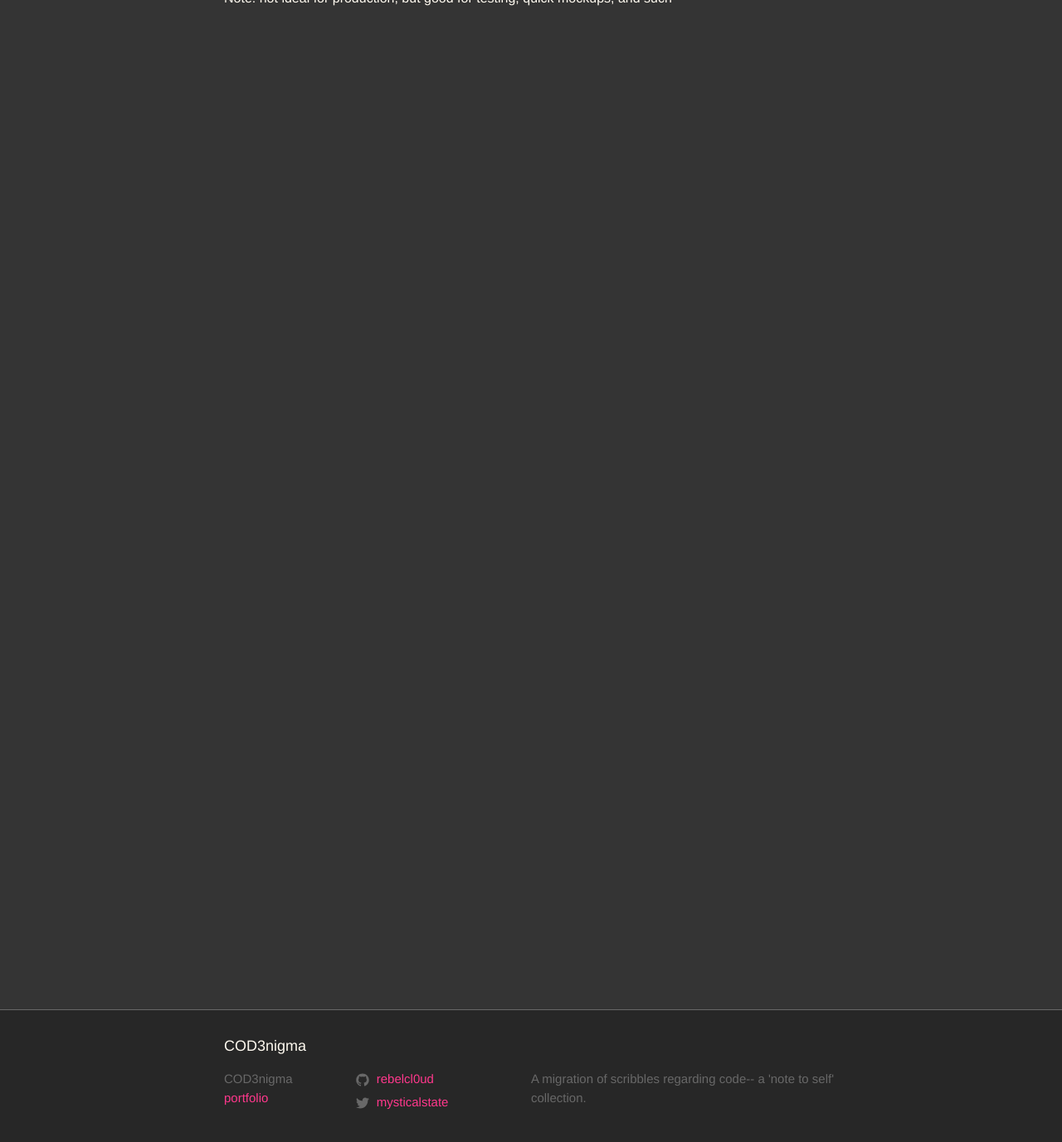
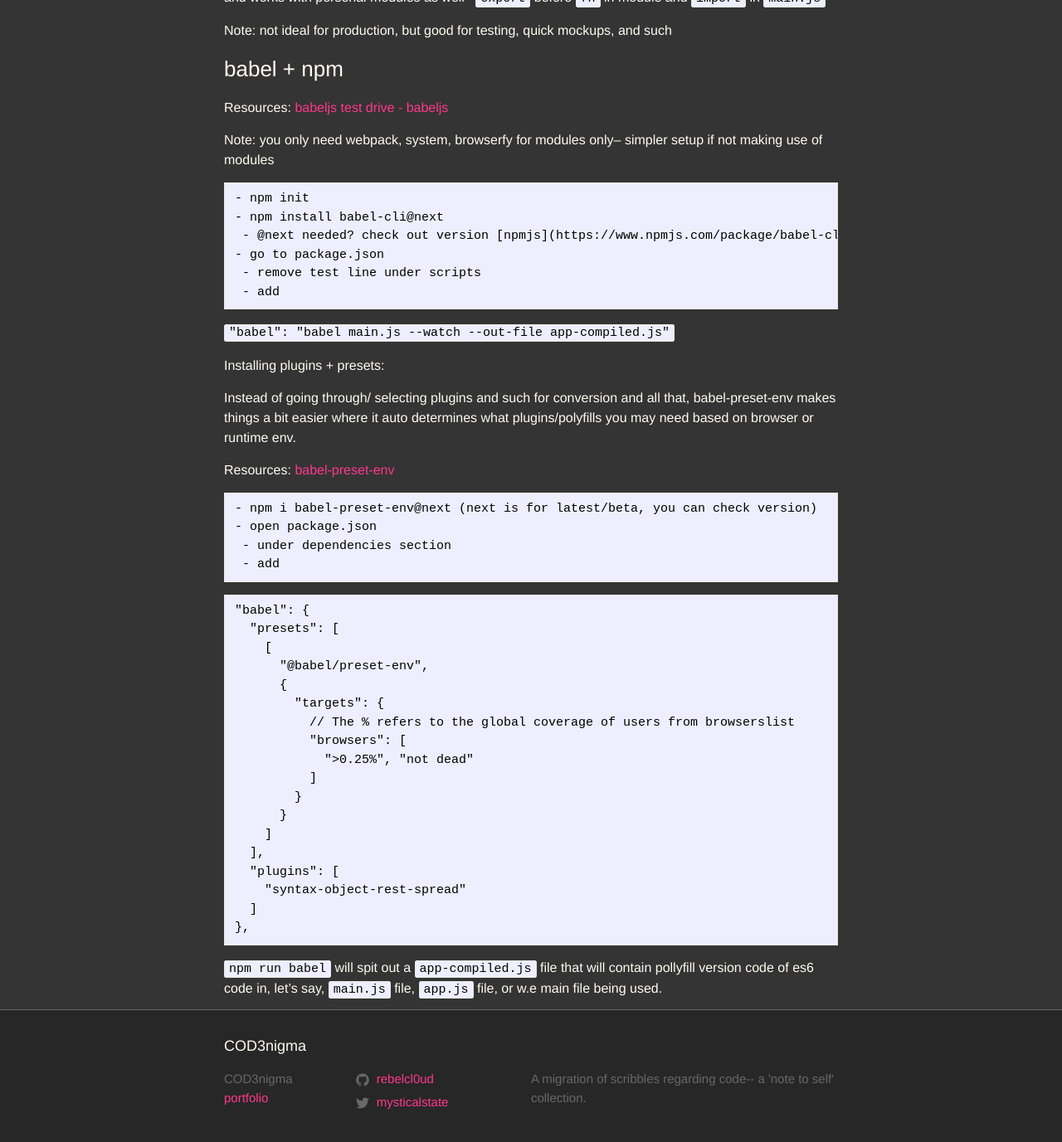
Before and after one commit to rebelcl0ud/blog, a Jekyll site: the page built from _posts/2018-04-30-[39]-es6-status-tooling.markdown, in a window 1280 px wide and 1400 px high, scrolled down 1178 px. Shown: the top 1377 px of the window at 83% size. Built offline with Jekyll 4.4.1, drawn with Linux system fonts in a browser that asks for light colours; some of the changed text lies outside the part shown.

Commit message:
edit on code snippet structure and added babel section, presets/plugins

````diff
--- a/_posts/2018-04-30-[39]-es6-status-tooling.markdown
+++ b/_posts/2018-04-30-[39]-es6-status-tooling.markdown
@@ -4,6 +4,10 @@ title: ES6 Status - Tooling
 date: 2018-04-30
 categories: javascript
 ---
+
+Resources:
+	[systemjs](https://github.com/systemjs/systemjs)
+	[browser-sync](https://www.browsersync.io/docs/)
 
 webpack not only way to bundle up js/ es6 modules-- browserfy, rollup, systemjs
 
@@ -17,8 +21,8 @@ BrowserSync Sidebar:
 	- npm init
 	- npm install browser-sync --save-dev
 	- go to package.json
-		- delete test line under scripts
-		- add "server": "browser-sync start --directory --server --files '*.js, *.html, *.css' "
+	 - delete test line under scripts
+	 - add "server": "browser-sync start --directory --server --files '*.js, *.html, *.css' "
 
 If all went well, `browser-sync` should have popped up under `devDependencies` in `package.json`
 
@@ -30,8 +34,8 @@ After you got a server and have systemjs loaded through a script tag, in the bod
 
 ```
 <script>
-	System.config({ transpiler: 'babel' });
-	System.import('./main.js');
+  System.config({ transpiler: 'babel' });
+  System.import('./main.js');
 </script>
 ```
 
@@ -50,3 +54,62 @@ should show up in console as `boom-this-works`
 and works with personal modules as well-- `export` before `fn` in module and `import` in `main.js`
 
 Note: not ideal for production, but good for testing, quick mockups, and such
+
+### babel + npm
+
+Resources:
+	[babeljs](https://babeljs.io/)
+	[test drive - babeljs](https://babeljs.io/repl/)
+
+Note: you only need webpack, system, browserfy for modules only-- simpler setup if not making use of modules
+
+	- npm init
+	- npm install babel-cli@next
+	 - @next needed? check out version [npmjs](https://www.npmjs.com/package/babel-cli)
+	- go to package.json
+	 - remove test line under scripts
+	 - add
+
+`"babel": "babel main.js --watch --out-file app-compiled.js"`
+
+Installing plugins + presets:
+
+Instead of going through/ selecting plugins and such for conversion and all that, babel-preset-env makes things a bit easier where it auto determines what plugins/polyfills you may need based on browser or runtime env.
+
+Resources:
+	[babel-preset-env](https://github.com/babel/babel/tree/master/packages/babel-preset-env)
+
+	- npm i babel-preset-env@next (next is for latest/beta, you can check version)
+	- open package.json
+	 - under dependencies section
+	 - add
+
+```
+"babel": {
+  "presets": [
+    [
+      "@babel/preset-env",
+      {
+        "targets": {
+          // The % refers to the global coverage of users from browserslist
+          "browsers": [
+            ">0.25%", "not dead"
+          ]
+        }
+      }
+    ]
+  ],
+  "plugins": [
+    "syntax-object-rest-spread"
+  ]
+},
+```
+
+`npm run babel` will spit out a `app-compiled.js` file that will contain pollyfill version code of es6 code in, let's say, `main.js` file, `app.js` file, or w.e main file being used.
+
+Note: `.babelrc`, config what browsers you want to support or plugins/presets is the alternative to including it in the `package.json` file
+
+Example- adding plugins in support of experimental features:
+	- `npm install --save-dev babel-plugin-syntax-object-rest-spread`
+	recource: [object-spread](https://babeljs.io/docs/plugins/syntax-object-rest-spread/#top)
+	- snag plugin code to throw into `package.json` file or `.babelrc` file (check above snippet)
````
